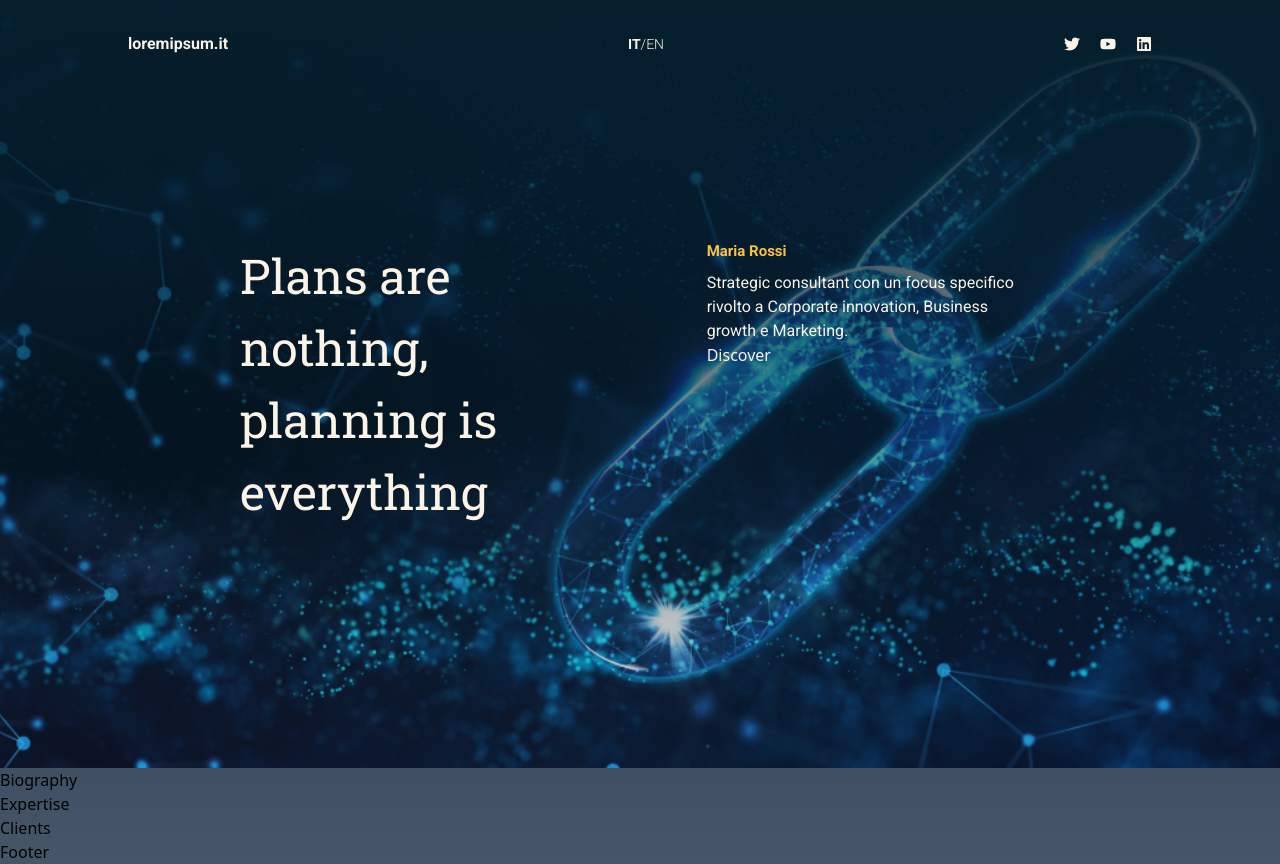
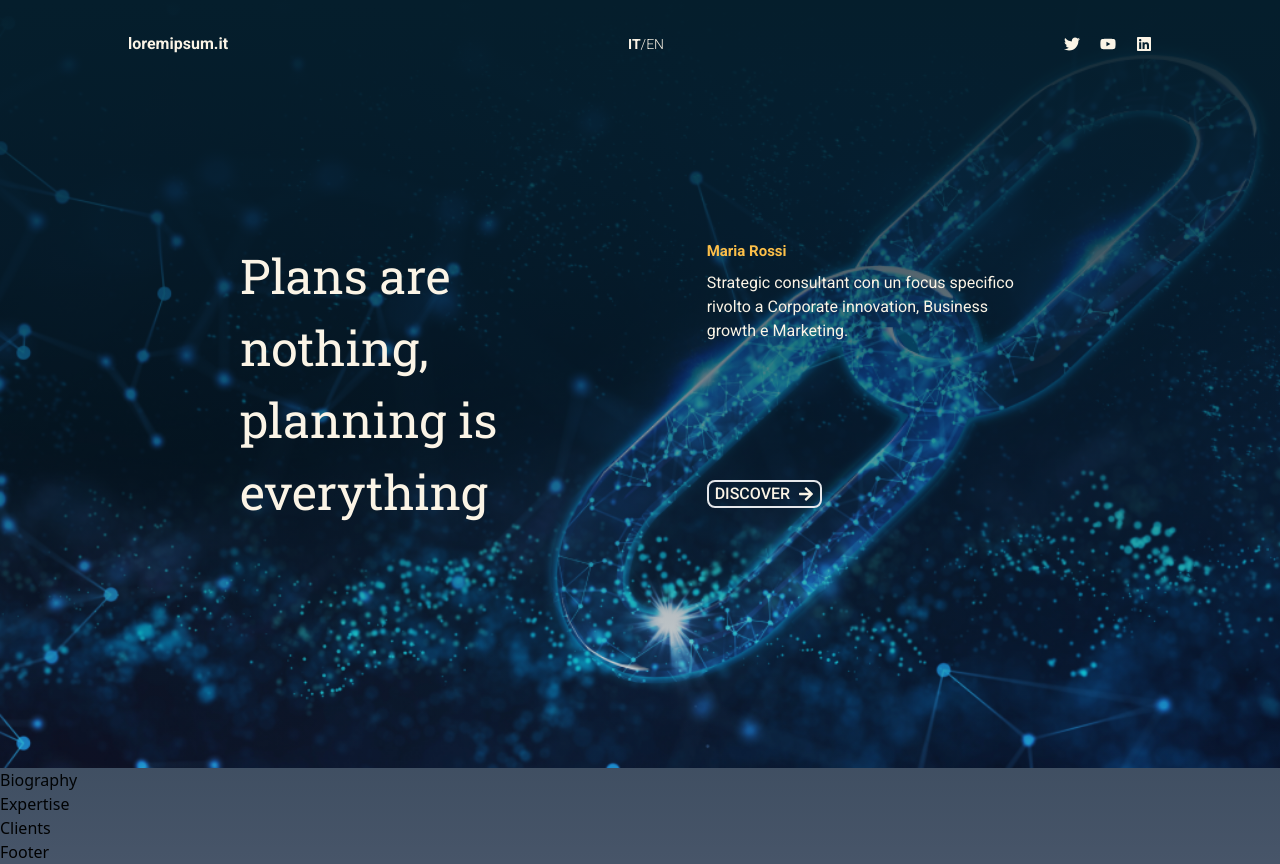
Before and after one commit to EmilioGall/e-190225, a React (Vite) app: page / in a window 1280 px wide. Built offline with nearby package versions, Linux system fonts and the light colour scheme.

Commit message:
feat: implemented button component in Jumbo - src/components/Jumbo.jsx

```diff
--- a/src/components/Jumbo.jsx
+++ b/src/components/Jumbo.jsx
@@ -2,6 +2,7 @@ import React from 'react';
 import backgroundImage1 from '../assets/img/iStock-1279248902 1.png';
 import backgroundImage2 from '../assets/img/iStock-1279248902 2.png';
 import Socials from './Socials';
+import Button from './Button';
 
 export default function Jumbo() {
 
@@ -23,7 +24,9 @@ export default function Jumbo() {
             Plans are nothing, planning is everything
          </h1>
 
-         <div className="z-10 w-full xs:w-5/12 pb-5">
+         <div className="z-10 w-full xs:w-5/12 pb-5 flex flex-col gap-10 justify-between">
+
+            <div>
 
                <h3 className="font-customRoboto font-customBold text-sm text-customYellow cursor-default pb-2">
                   Maria Rossi
@@ -33,7 +36,13 @@ export default function Jumbo() {
                   Strategic consultant con un focus specifico rivolto a Corporate innovation, Business growth e Marketing.
                </p>
 
-            <a href="/">Discover</a>
+            </div>
+
+            <div>
+
+               <Button arrow={true} text={'DISCOVER'} />
+
+            </div>
 
          </div>
 
```
Lines whose indentation alone changed are shown as unchanged.
